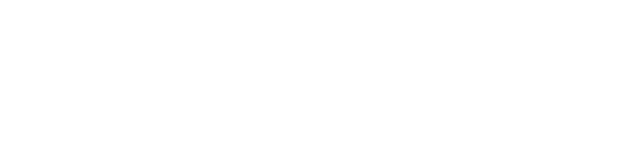
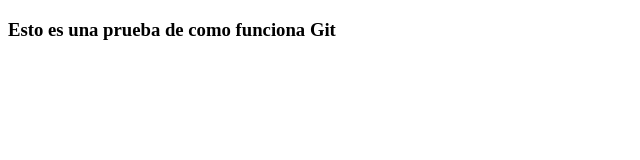
Before and after one commit to marruizro/Cac, a plain HTML site: page index.html in a window 1280 px wide. Shown: the whole page, without its empty margins (0-640 px from the left). Drawn offline with Linux system fonts and the light colour scheme.

Commit message:
update Cambio 1
Nota

```diff
--- a/index.html
+++ b/index.html
@@ -7,6 +7,23 @@
     <title>Document</title>
 </head>
 <body>
+    <main>
 
+        <section>
+            <article>
+
+                <h1> Esto es una prueba de como funciona Git </h1>
+
+
+
+            </article>
+
+
+
+        </section>
+
+
+
+    </main>
 </body>
 </html>
```
